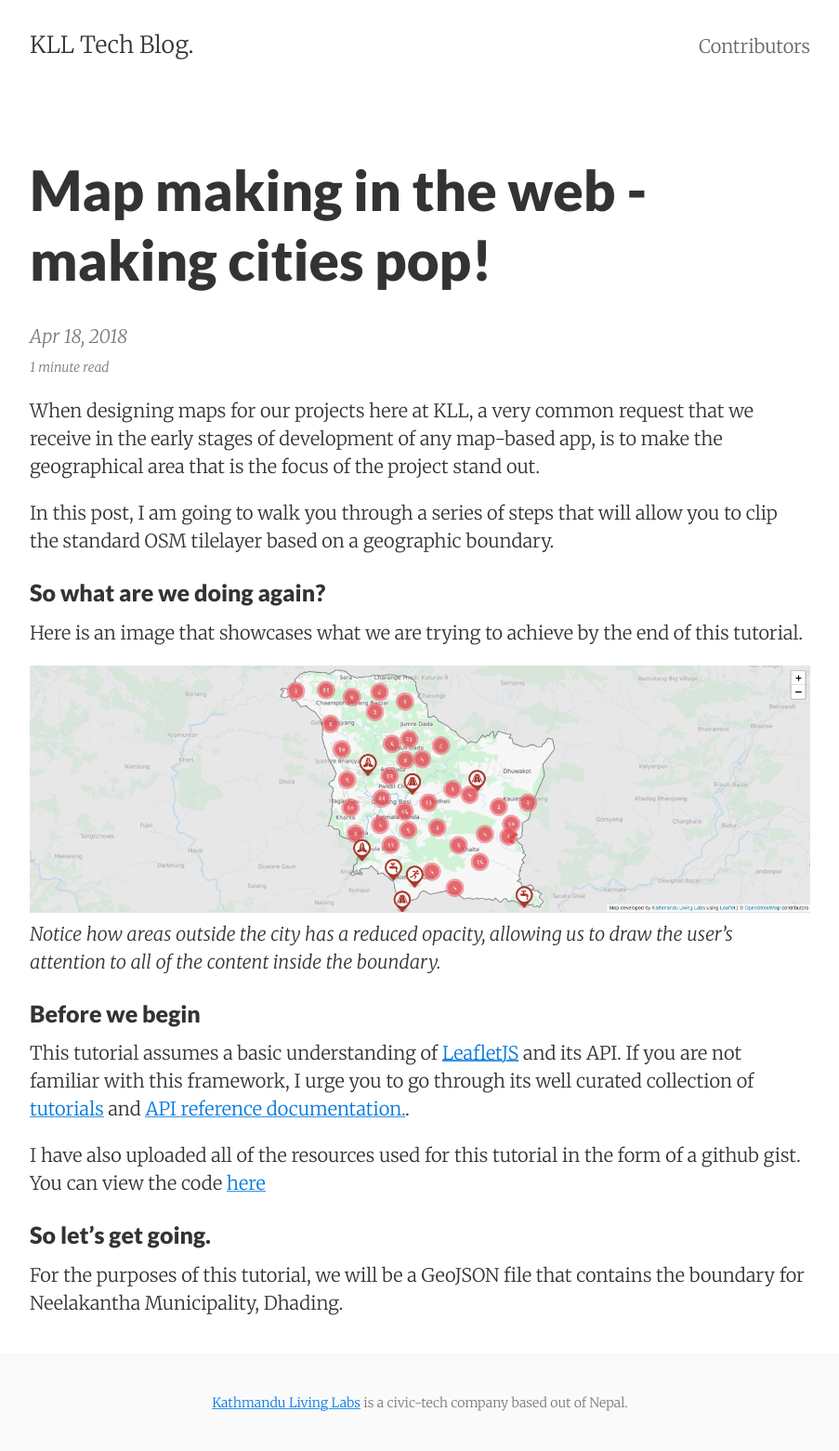
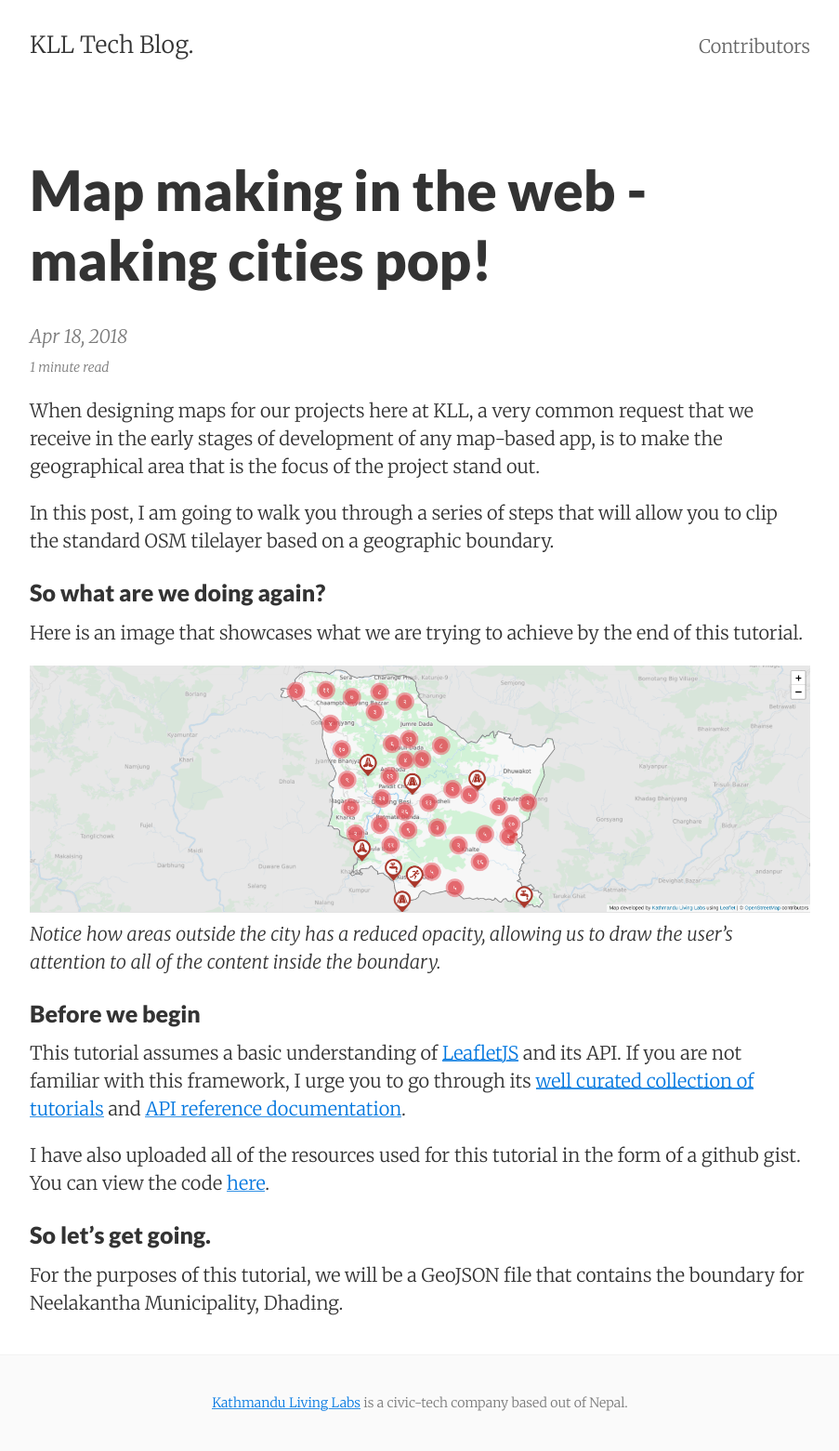
Before and after one commit to KathmanduLivingLabs/kathmandulivinglabs.github.io, a Jekyll site: the page built from _posts/2018-04-25-making-boundaries-pop.md, in a window 1280 px wide. Shown: the whole page at 93% size, without its empty margins (188-1091 px from the left). Built offline with Jekyll 4.4.1, drawn with Linux system fonts in a browser that asks for light colours.

Commit message:
some changes

```diff
--- a/_posts/2018-04-25-making-boundaries-pop.md
+++ b/_posts/2018-04-25-making-boundaries-pop.md
@@ -18,9 +18,9 @@ Here is an image that showcases what we are trying to achieve by the end of this
 
 ### Before we begin
 
-This tutorial assumes a basic understanding of [LeafletJS]("http://leafletjs.com/") and its API. If you are not familiar with this framework, I urge you to go through its well curated collection of  [tutorials]("http://leafletjs.com/examples.html") and [API reference documentation.]("http://leafletjs.com/reference-1.3.0.html").
+This tutorial assumes a basic understanding of [LeafletJS]("http://leafletjs.com/") and its API. If you are not familiar with this framework, I urge you to go through its [well curated collection of  tutorials]("http://leafletjs.com/examples.html") and [API reference documentation]("http://leafletjs.com/reference-1.3.0.html").
 
-I have also uploaded all of the resources used for this tutorial in the form of a github gist. You can view the code [here]("#")
+I have also uploaded all of the resources used for this tutorial in the form of a github gist. You can view the code [here]("#").
 
 
 ### So let's get going.
```
